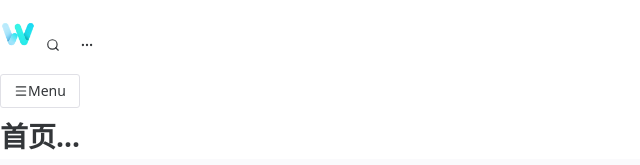
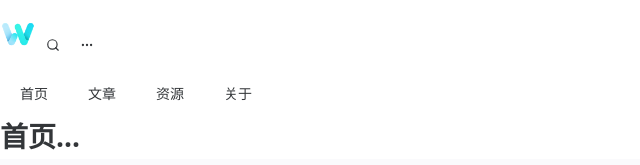
Before and after one commit to NepGliding/vnarp, a Vue app: page / in a window 1280 px wide. Shown: the top 165 px of the page, without its empty margins (0-640 px from the left). Built offline with nearby package versions, Linux system fonts and the light colour scheme.

Commit message:
Twenty-first archive 260414 2035

```diff
--- a/package.json
+++ b/package.json
@@ -12,6 +12,7 @@
     "lint:eslint": "eslint . --fix --cache"
   },
   "dependencies": {
+    "@vueuse/core": "^14.2.1",
     "pinia": "^3.0.4",
     "vue": "^3.5.31",
     "vue-router": "^5.0.4"
--- a/src/components/layout/AppHeader.vue
+++ b/src/components/layout/AppHeader.vue
@@ -3,14 +3,7 @@
     <n-icon size="36">
       <img :src="logoSrc" alt="logo" />
     </n-icon>
-    <!-- <n-popover :overlap="overlap" :show-arrow="false" placement="bottom" trigger="click">
-      <template #trigger>
-        <n-button quaternary circle>
-          <Searchicon />
-        </n-button>
-      </template>
-      <div class="large-text">搜索</div>
-    </n-popover> -->
+
     <n-button quaternary circle @click="showModal = true"><Searchicon /></n-button>
     <n-modal v-model:show="showModal">
       <n-card
@@ -21,7 +14,7 @@
         role="dialog"
         aria-modal="true"
       >
-        <template #header-extra> 噢！ </template>
+        <template #header-extra> 顶部 </template>
         内容
         <template #footer> 尾部 </template>
       </n-card>
@@ -33,13 +26,14 @@
           <Functionicon />
         </n-button>
       </template>
-      <div class="large-text">相关</div>
+      <div class="large-text">功能</div>
       <n-switch @update:value="handleToggleTheme"> </n-switch>
     </n-popover>
   </div>
 </template>
 <script setup>
 import { ref } from "vue";
+import { useBreakpoints } from "@vueuse/core";
 import { NButton, NPopover, NIcon, NSwitch, NModal, NCard } from "naive-ui";
 import logoSrc from "@/assets/images/awrw2_36.svg";
 import Searchicon from "@/assets/images/Searchicon.vue";
@@ -55,6 +49,13 @@ const emit = defineEmits(["toggleTheme"]);
 const handleToggleTheme = () => {
   emit("toggleTheme");
 };
+//使用VueUse useBreakpoints() 根据屏幕宽度在不同断点之间切换
+const breakpoints = { mobile: 0, tablet: 768, desktop: 1024 };
+const screens = useBreakpoints(breakpoints);
+
+const isMobile = screens.smaller("tablet"); // <768px
+const isTablet = screens.between("mobile", "desktop"); // 768-1023px
+const isDesktop = screens.greaterOrEqual("desktop"); // ≥1024px
 </script>
 
 <style scoped>
--- a/src/components/layout/AppNav.vue
+++ b/src/components/layout/AppNav.vue
@@ -1,26 +1,108 @@
 <template>
   <div class="main">
-    <n-button @click="activate('left')"><Menuicon /></n-button>
-    <n-drawer v-model:show="active" :width="257" :placement="placement">
-      <router-link to="/">首页</router-link>
-      <router-link to="/article">文章</router-link>
-      <router-link to="/resources">资源</router-link>
-      <router-link to="/about">关于</router-link>
-    </n-drawer>
+    <div v-if="isMobile || isTablet">
+      <n-button @click="activate('left')"><Menuicon /></n-button>
+      <n-drawer v-model:show="active" :width="257" :placement="placement">
+        <n-menu :options="menuOptions" :value="activeKey" />
+      </n-drawer>
+    </div>
+    <div v-else>
+      <n-menu mode="horizontal" :options="menuOptions" />
+    </div>
   </div>
 </template>
 
 <script setup>
-import { ref } from "vue";
-import { NButton, NDrawer, NDrawerContent } from "naive-ui";
+import { ref, h, computed } from "vue";
+import { RouterLink, useRoute } from "vue-router";
+import { NButton, NDrawer, NMenu } from "naive-ui";
 import Menuicon from "@/assets/images/Menuicon.vue";
+import { useBreakpoints } from "@vueuse/core";
 
+// 获取当前路由
+const route = useRoute();
+
+// 根据路径计算当前激活的菜单 key
+const activeKey = computed(() => {
+  const path = route.path;
+  if (path === "/") return "go-home";
+  if (path === "/article") return "go-article";
+  if (path === "/resources") return "go-resources";
+  if (path === "/about") return "go-about";
+  return "go-home"; // 默认首页
+});
+
+//路由菜单
+const menuOptions = [
+  {
+    label: () =>
+      h(
+        RouterLink,
+        {
+          to: {
+            path: "/",
+          },
+        },
+        { default: () => "首页" },
+      ),
+    key: "go-home",
+  },
+  {
+    label: () =>
+      h(
+        RouterLink,
+        {
+          to: {
+            path: "/article",
+          },
+        },
+        { default: () => "文章" },
+      ),
+    key: "go-article",
+  },
+  {
+    label: () =>
+      h(
+        RouterLink,
+        {
+          to: {
+            path: "/resources",
+          },
+        },
+        { default: () => "资源" },
+      ),
+    key: "go-resources",
+  },
+  {
+    label: () =>
+      h(
+        RouterLink,
+        {
+          to: {
+            path: "/about",
+          },
+        },
+        { default: () => "关于" },
+      ),
+    key: "go-about",
+  },
+];
+
+//移动端Menu的n-button控制弹窗n-drawer
 const active = ref(false);
 const placement = ref("right");
 function activate(place) {
   active.value = true;
   placement.value = place;
 }
+
+//使用VueUse useBreakpoints() 根据屏幕宽度在不同断点之间切换
+const breakpoints = { mobile: 0, tablet: 768, desktop: 1024 };
+const screens = useBreakpoints(breakpoints);
+
+const isMobile = screens.smaller("tablet"); // <768px
+const isTablet = screens.between("mobile", "desktop"); // 768-1023px
+const isDesktop = screens.greaterOrEqual("desktop"); // ≥1024px
 </script>
 
 <style scoped>
```
Also changed, not shown: src/components/layout/AppNav2.vue (added, +81 -0 lines), 1 other file (tests, documents, lock files or other folders).
